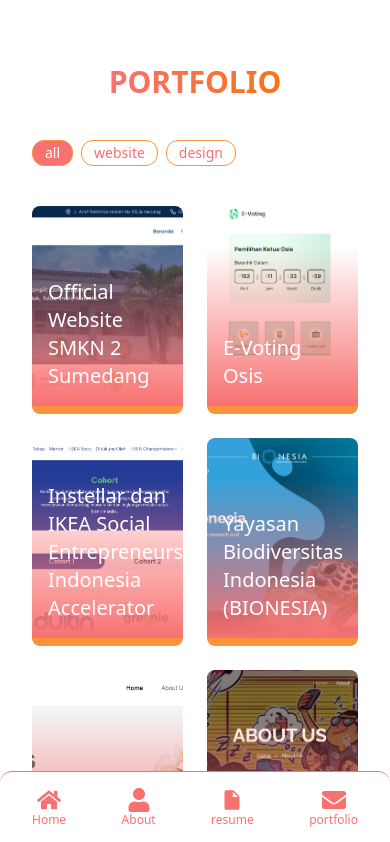
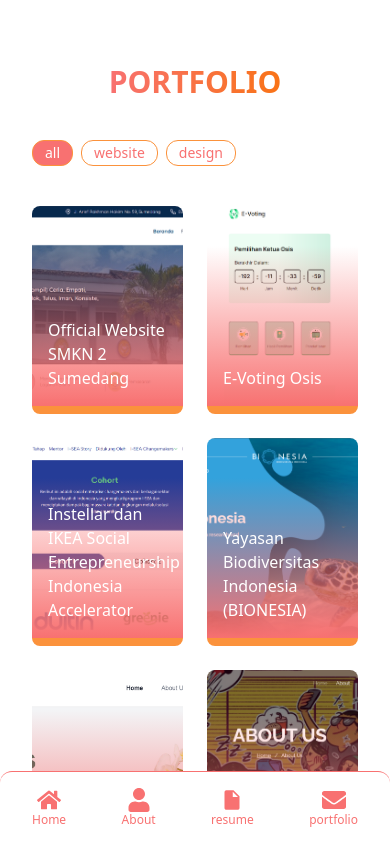
Before and after one commit to isyhfadilah/aisyahnurfadilah, a Next.js app: page /portfolio in a window 390 px wide. Shown: the top 842 px of the page. Built offline with nearby package versions, Linux system fonts and the light colour scheme; a web font is replaced by a local one.

Commit message:
fix: font size in portfolio card component

```diff
--- a/src/components/ui/cards/portfolio/index.tsx
+++ b/src/components/ui/cards/portfolio/index.tsx
@@ -20,7 +20,7 @@ export const CardPortfolio = ({ image, title, detail, link }: CardProps) => {
       />
       <div className="text-white mt-auto h-40 absolute bottom-0 right-0 left-0 p-4 bg-gradient-to-b from-transparent to-red">
         <div className="absolute bottom-0 left-0 right-0 p-4 md:p-6">
-          <h1 className="text-xl">{title}</h1>
+          <h1 className="md:text-xl">{title}</h1>
           <p>{detail}</p>
         </div>
       </div>
--- a/src/shared/styles/app.css
+++ b/src/shared/styles/app.css
@@ -466,6 +466,7 @@
 .md\:text-2xl{font-size:1.5rem;line-height:2rem;}
 .md\:text-3xl{font-size:1.875rem;line-height:2.25rem;}
 .md\:text-sm{font-size:0.875rem;line-height:1.25rem;}
+.md\:text-xl{font-size:1.25rem;line-height:1.75rem;}
 }
 @media (min-width: 1024px){
 .lg\:grid-cols-4{grid-template-columns:repeat(4,minmax(0,1fr));}
```
